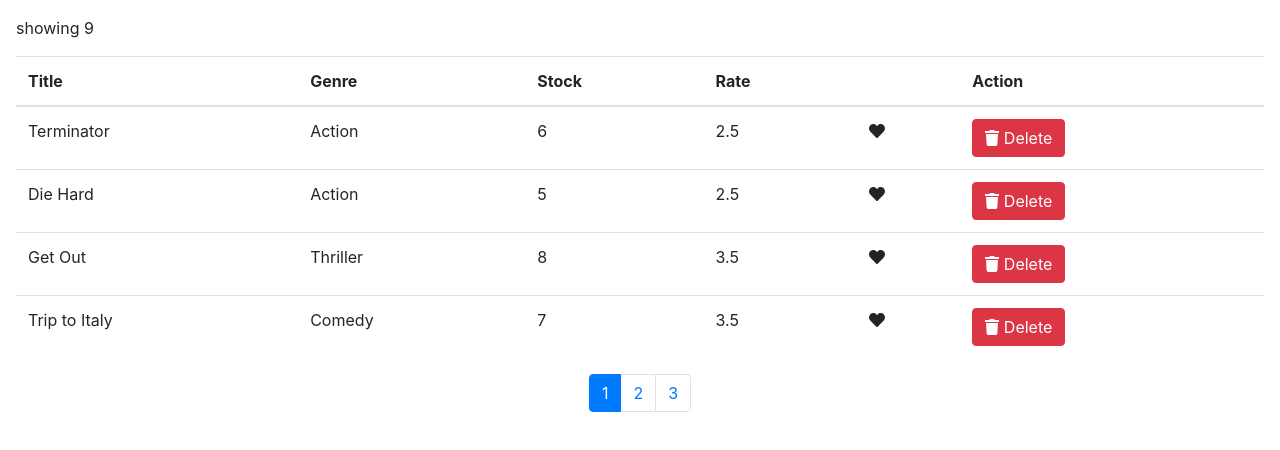
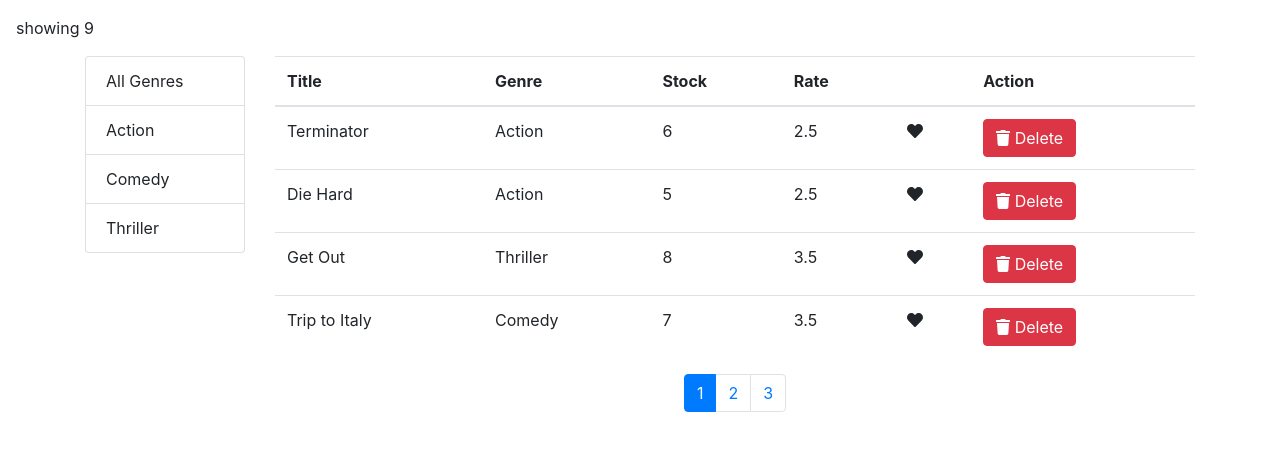
Before and after one commit to ealipio/hero-form, a React (Create React App) app in the folder client/: page / in a window 1280 px wide. Shown: the top 450 px of the page. Built offline with nearby package versions, Linux system fonts and the light colour scheme.

Commit message:
chore: adding commitlint

```diff
--- a/client/src/components/Movies.tsx
+++ b/client/src/components/Movies.tsx
@@ -1,12 +1,14 @@
 import * as React from 'react';
 
-import { movies as myMovies } from '../services/fakeMovieService';
+import { getMovies } from '../services/fakeMovieService';
+import { getGenres } from '../services/fakeGenreService';
 import ButtonAction from './ButtonAction';
 import TableHead from './table/thead';
 import Paginator from './common/paginator';
-import { IMovie } from '../interfaces';
+import { IMovie, IGenre } from '../interfaces';
 import Like from './common/Like';
 import paginate from '../utils/paginate';
+import ListGroup from './common/listGroup';
 
 export interface MovieProps {}
 
@@ -14,28 +16,65 @@ export interface MovieState {
   pageSize: number;
   currentPage: number;
   movies: IMovie[];
+  genres: IGenre[];
+  selectedGenre: IGenre;
 }
 
 class Movie extends React.Component<MovieProps, MovieState> {
-  state = { movies: myMovies, pageSize: 4, currentPage: 1 };
+  state = {
+    movies: [],
+    pageSize: 4,
+    currentPage: 1,
+    genres: [],
+    selectedGenre: { _id: '', name: '' }
+  };
+  componentDidMount() {
+    this.setState({ movies: getMovies(), genres: getGenres() });
+  }
+  handleGenreSelect = (genre: IGenre) => {
+    this.setState({ selectedGenre: genre });
+  };
   handlePageChange = (page: number) => {
-    console.log(page);
     this.setState({ currentPage: page });
   };
   deleteItem = (movie: IMovie) => {
-    const movies = this.state.movies.filter(m => m._id !== movie._id);
+    const movies = this.state.movies.filter((m: IMovie) => m._id !== movie._id);
     this.setState({ movies });
   };
 
   render() {
     const { length: count } = this.state.movies;
-    const { pageSize, currentPage, movies: allMovies } = this.state;
-    const movies = paginate(allMovies, currentPage, pageSize);
-    return count === 0 ? (
+    const {
+      pageSize,
+      currentPage,
+      movies: allMovies,
+      genres,
+      selectedGenre
+    } = this.state;
+
+    const filtered = !!selectedGenre._id
+      ? allMovies.filter((m:any) => m.genre._id === selectedGenre._id)
+      : allMovies;
+
+    const movies = paginate(filtered, currentPage, pageSize);
+
+    return filtered.length === 0 ? (
       <p className="alert alert-info"> no movies in the database.</p>
     ) : (
       <React.Fragment>
-        <p> showing {count}</p>
+        <p> showing {filtered.length}</p>
+        <div className="container">
+          <div className="row">
+            <div className="col-2">
+              <ListGroup
+                items={genres}
+                selectedGenre={this.state.selectedGenre}
+                onItemSelect={this.handleGenreSelect}
+                textProperty="name"
+                valueProperty="_id"
+              />
+            </div>
+            <div className="col-10">
               <table className="table">
                 <TableHead />
                 <tbody>
@@ -50,7 +89,7 @@ class Movie extends React.Component<MovieProps, MovieState> {
                       </td>
                       <td>
                         <ButtonAction
-                    idItem={movie._id ? movie._id : '' }
+                          idItem={movie._id ? movie._id : ''}
                           onHeaderClick={() => this.deleteItem(movie)}
                         />
                       </td>
@@ -59,11 +98,14 @@ class Movie extends React.Component<MovieProps, MovieState> {
                 </tbody>
               </table>
               <Paginator
-          itemsCount={count}
+                itemsCount={filtered.length}
                 pageSize={pageSize}
                 onPageChange={this.handlePageChange}
                 currentPage={currentPage}
               />
+            </div>
+          </div>
+        </div>
       </React.Fragment>
     );
   }
--- /dev/null
+++ b/client/src/components/common/listGroup.tsx
@@ -0,0 +1,45 @@
+import * as React from 'react';
+import { IGenre } from '../../interfaces';
+
+export interface ListGroupProps {
+  items: IGenre[];
+  textProperty: string;
+  valueProperty: string;
+  selectedGenre: IGenre;
+  onItemSelect: (g: IGenre) => void;
+}
+
+export interface ListGroupState {}
+
+class ListGroup extends React.Component<ListGroupProps, ListGroupState> {
+  render() {
+    const {
+      items,
+      textProperty,
+      valueProperty,
+      onItemSelect,
+      selectedGenre,
+    } = this.props;
+
+    return (
+      <ul className="list-group">
+        <li className="list-group-item">All Genres</li>
+        {items.map((i: any) => (
+          <li
+            key={i[valueProperty]}
+            className={
+              i._id === selectedGenre._id
+                ? 'list-group-item active'
+                : 'list-group-item'
+            }
+            onClick={() => onItemSelect(i)}
+          >
+            {i[textProperty]}
+          </li>
+        ))}
+      </ul>
+    );
+  }
+}
+
+export default ListGroup;
```
Also changed, not shown: client/src/interfaces/index.ts (+13 -8 lines), 1 other file (tests, documents, lock files or other folders). Lines whose indentation alone changed are shown as unchanged.
